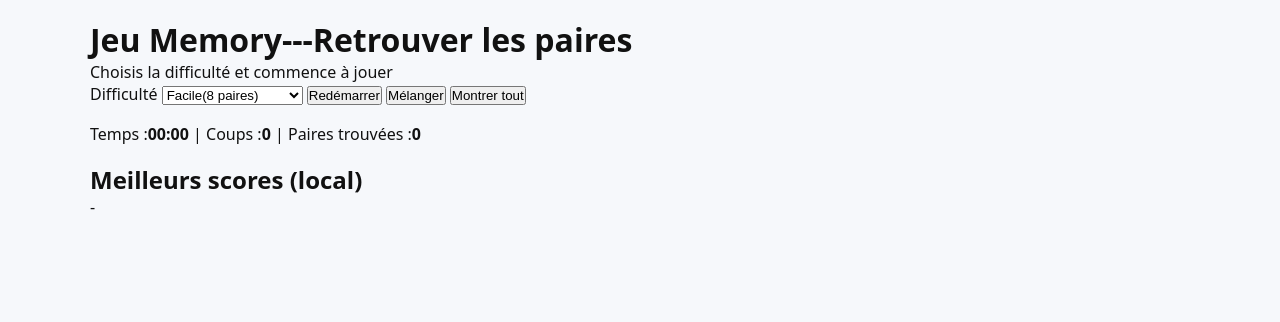
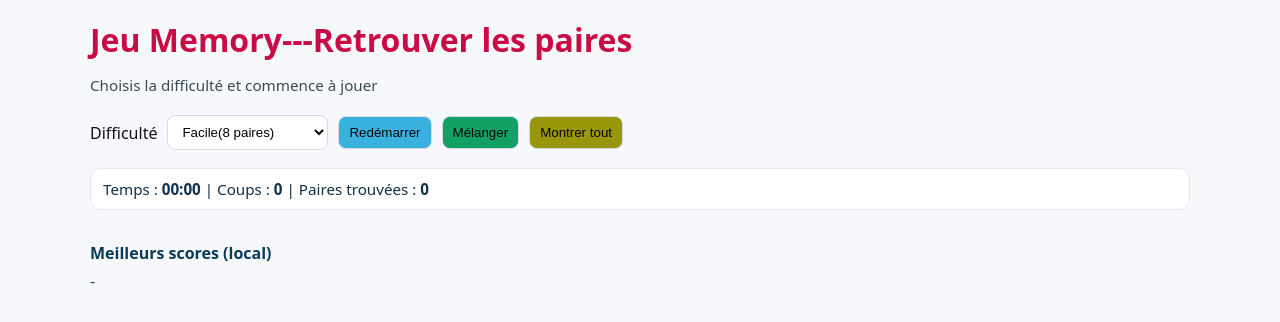
Before and after one commit to israa-sss/depot-projet, a plain HTML site: page index (1).html in a window 1280 px wide. Drawn offline with Linux system fonts and the light colour scheme.

Commit message:
Add files via upload
depot2

```diff
--- a/index (1).html
+++ b/index (1).html
@@ -6,6 +6,7 @@
     <title>Jeu Memory</title>
     <link rel="stylesheet" href="style.css">
 </head>
+<script src="script.js"></script>
 <body>
     <header>
         <h1>Jeu Memory---Retrouver les paires</h1>
@@ -25,9 +26,9 @@
     <main>
         <section id="stats">
             <p>
-                 Temps :<strong id="time">00:00</strong> |
-                 Coups :<strong id="moves">0</strong> |
-                 Paires trouvées :<strong id="matches">0</strong></p>
+                 Temps :<strong id="time"> 00:00</strong> |
+                 Coups :<strong id="moves"> 0</strong> |
+                 Paires trouvées :<strong id="matches"> 0</strong></p>
         </section>
         <section id="board" role="grid" aria-label="Plateau de jeu"></section>
     </main>
--- a/style.css
+++ b/style.css
@@ -9,3 +9,79 @@ header, main, footer {
   width: min(1100px, 96%);
   margin: 18px auto;
 }
+header { display: flex; flex-direction: column; gap:10px; }
+header h1 { font-size: 2; color:#ca0c45; }
+header p { color:#3b4b58; font-size:0.95rem; margin-top:4px; }
+#controls {
+  margin-top:10px;
+  display:flex;
+  gap:10px;
+  align-items:center;
+  flex-wrap:wrap;
+}
+#controls select, #controls button {
+  padding:8px 10px;
+  border-radius:8px;
+  border:1px solid #d6dbe3;
+  background:white;
+  cursor:pointer;
+}
+#restart {
+  background: #3ab0df !important;
+  color: rgb(8, 6, 6);
+  border: 1px solid #7d2a09;
+}
+
+#shuffle  {
+  background:#13a065 !important;
+  color:rgb(10, 9, 9);
+  border:1px solid #095a7d;
+}
+#showall  {
+  background:#98960b !important;
+  color:rgb(7, 6, 6);
+  border:2px solid #161616;
+}
+
+#stats {
+  background: #ffffff;
+  border:1px solid #e3e8ef;
+  padding:10px 12px;
+  border-radius:10px;
+  margin-top:10px;
+  color:#113049;
+}
+#stats p { font-size:0.95rem; }
+#board {
+  margin-top:14px;
+  display: grid;
+  gap:10px;
+  justify-content: center;
+  grid-template-columns: repeat(auto-fit, minmax(70px, 1fr));
+  align-items: stretch;
+}
+footer { display:flex; gap:20px; justify-content:space-between; align-items:center; margin-top:16px; }
+#bestscores h2 { font-size:1rem; color:#0b3b5a; margin-bottom:6px; }
+#bestscores p { color:#334e63; }
+
+
+#win {
+  position: fixed; inset: 0; display: none;
+  align-items:center; justify-content:center;
+  background: rgba(3,6,12,0.45);
+}
+
+#win > div {
+  background: white; padding:18px; border-radius:12px; width:min(420px,92%); text-align:center;
+  box-shadow: 0 8px 30px rgba(15,23,42,0.18);
+}
+#win h2 { color:#0b6b98; margin-bottom:8px; }
+#win button { margin:8px 6px; padding:8px 12px; border-radius:8px; border: none; cursor:pointer; }
+#playAgain { background:#0b6b98; color:white; }
+#close { background:#e6eef6; color:#0b3b5a; }
+
+
+@media (max-width:600px){
+  #controls { gap:8px; }
+  #board { gap:8px; grid-template-columns: repeat(auto-fit, minmax(64px, 1fr)); }
+}
```
